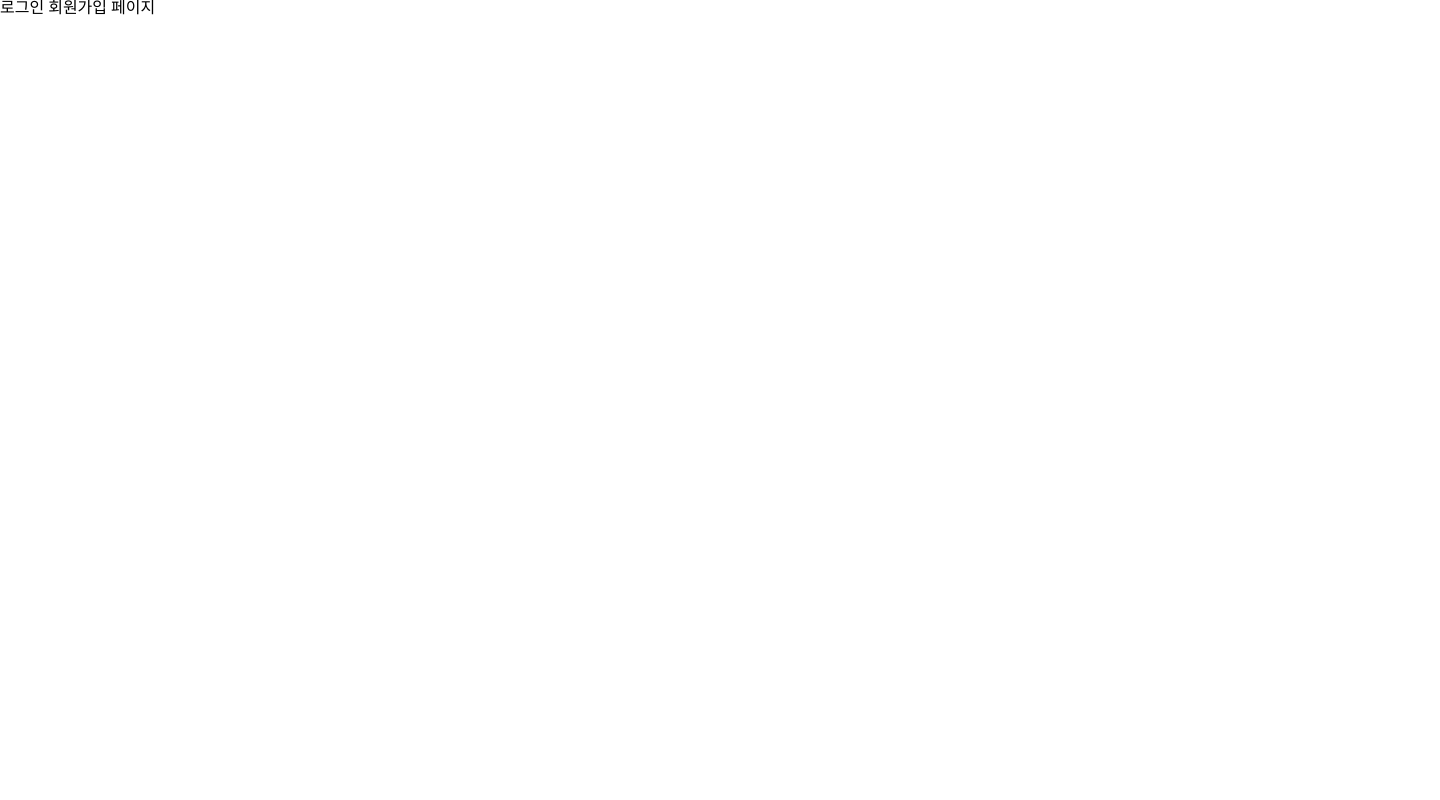
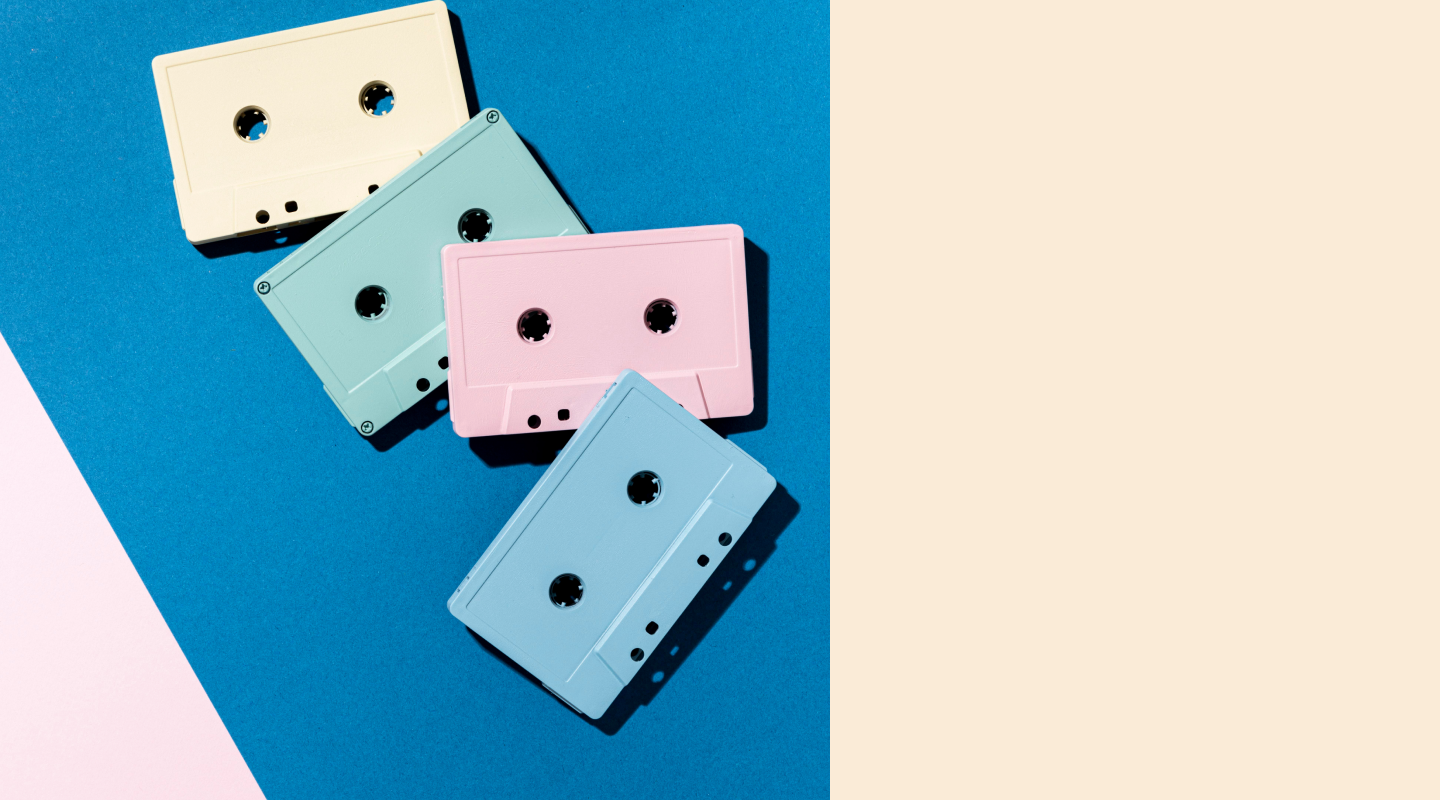
Before and after one commit to sw-lee-dev/memories-front, a React (Create React App) app: page /auth in a window 1280 px wide. Shown: the top 800 px of the page, 1440 px wide, since content can reach past the window. Built offline with nearby package versions, Linux system fonts and the light colour scheme.

Commit message:
2025.03.07 09:50

```diff
--- a/src/App.tsx
+++ b/src/App.tsx
@@ -2,6 +2,7 @@ import React from 'react';
 import './App.css';
 import { Route, Routes } from 'react-router';
 import Layout from './layouts/Layout';
+import Auth from './views/Auth';
 
 // description :
 
@@ -24,7 +25,7 @@ import Layout from './layouts/Layout';
 function App() {
   return (
     <Routes>
-      <Route path={'auth'} element={<>로그인 회원가입 페이지</>} />
+      <Route path={'auth'} element={<Auth />} />
 
       <Route element={<Layout />}>
         <Route path={'main'} element={<>메인페이지</>} />
--- /dev/null
+++ b/src/views/Auth/index.tsx
@@ -0,0 +1,18 @@
+import React from 'react';
+import './style.css';
+
+// component: 로그인 회원가입 화면 컴포넌트 //
+export default function Auth() {
+
+  // render: 로그인 회원가입 화면 컴포넌트 렌더링 //
+  return (
+    <div id='auth-wrapper'>
+      <div className='auth-side-image'></div>
+      <div className='auth-box'>
+        <div className='auth-container'>
+
+        </div>
+      </div>
+    </div>
+  )
+}
--- /dev/null
+++ b/src/views/Auth/style.css
@@ -0,0 +1,28 @@
+#auth-wrapper {
+  display: flex;
+}
+
+#auth-wrapper .auth-side-image {
+  width: 830px;
+  min-width: 830px;
+  min-height: calc(1024px - 80px);
+  height: 100vh;
+
+  background-image: url(src/assets/images/auth-side-image.png);
+  background-repeat: no-repeat;
+  background-size: cover;
+}
+
+#auth-wrapper .auth-box {
+  flex: 1;
+
+  display: flex;
+  align-items: center;
+
+  box-sizing: border-box;
+  padding-left: 100px;
+  padding-right: 130px;
+  min-width: 610px;
+
+  background-color: antiquewhite;
+}
```
Also changed, not shown: src/assets/images/auth-side-image.png (added).
